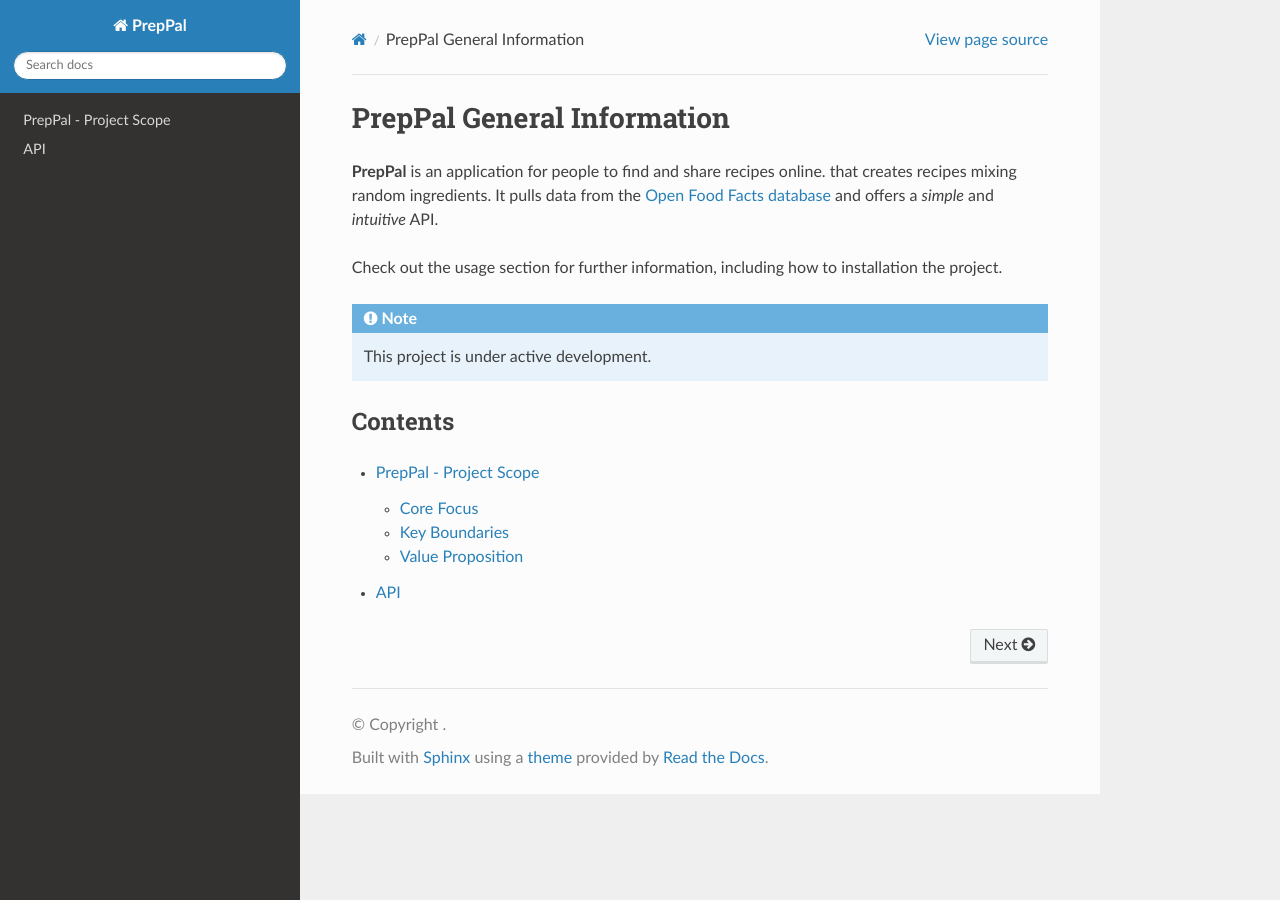
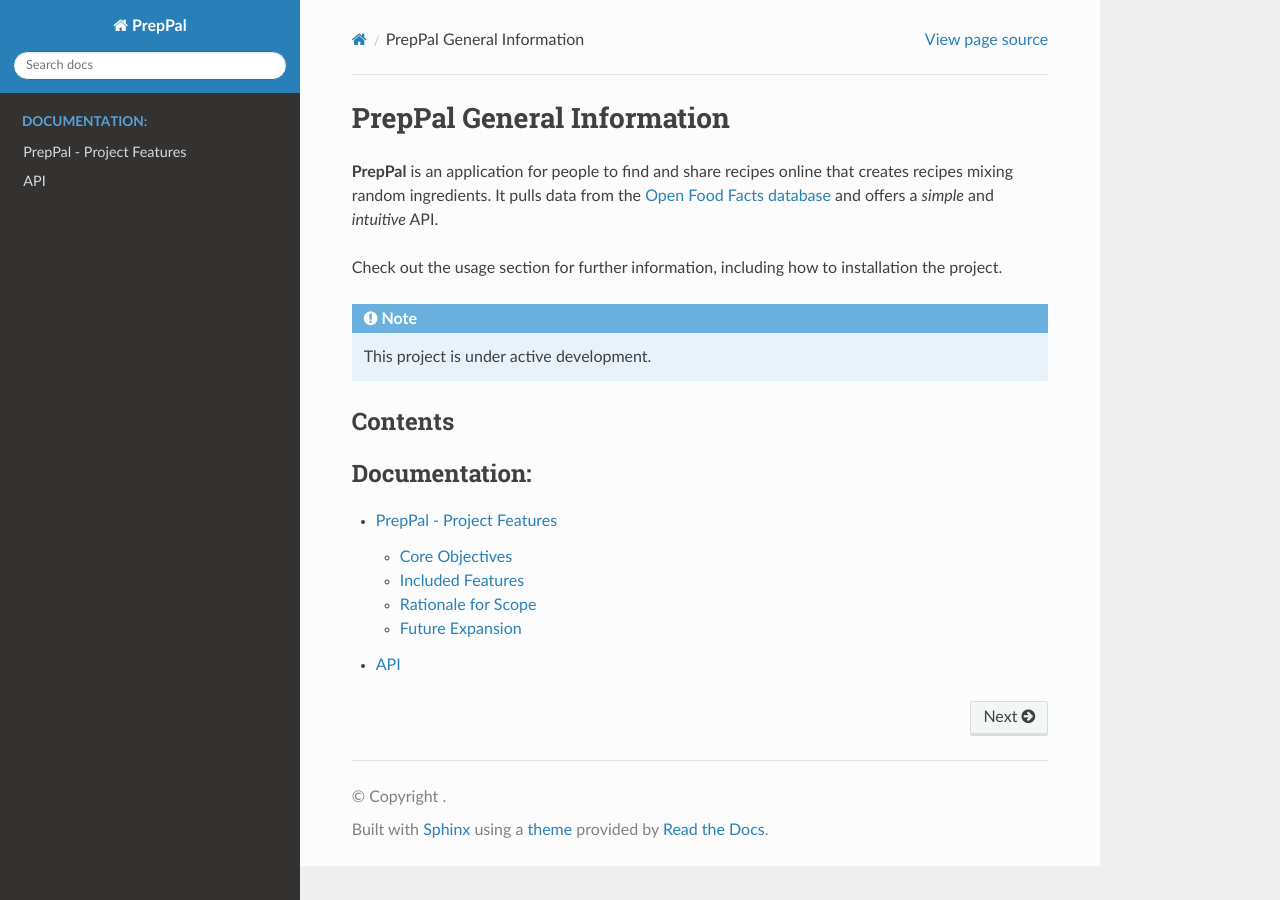
Before and after one commit to UoP-PrepPal/preppal-tutorial, a Sphinx documentation site: the page built from docs/source/index.rst, in a window 1280 px wide. Built offline with Sphinx 7.4.7 and the Read the Docs theme 3.1.0, drawn with Linux system fonts in a browser that asks for light colours; pages that are not in the unit, such as notebooks, are missing from menus.

Commit message:
Update index.rst

```diff
--- a/docs/source/index.rst
+++ b/docs/source/index.rst
@@ -1,25 +1,21 @@
 PrepPal General Information
-===================================
+==========================
 
-**PrepPal** is an application for people to find and share recipes online.
-that creates recipes mixing random ingredients.
-It pulls data from the `Open Food Facts database <https://world.openfoodfacts.org/>`_
-and offers a *simple* and *intuitive* API.
+**PrepPal** is an application for people to find and share recipes online that creates recipes mixing random ingredients. It pulls data from the `Open Food Facts database <https://world.openfoodfacts.org/>`_ and offers a *simple* and *intuitive* API.
 
-
-
-Check out the :doc:`usage` section for further information, including
-how to :ref:`installation` the project.
+Check out the :doc:`usage` section for further information, including how to :ref:`installation` the project.
 
 .. note::
 
    This project is under active development.
 
-
 Contents
 --------
 
 .. toctree::
-   Features
-   Scope
+   :maxdepth: 2
+   :caption: Documentation:
+
+   features
+   scope
    api
```
